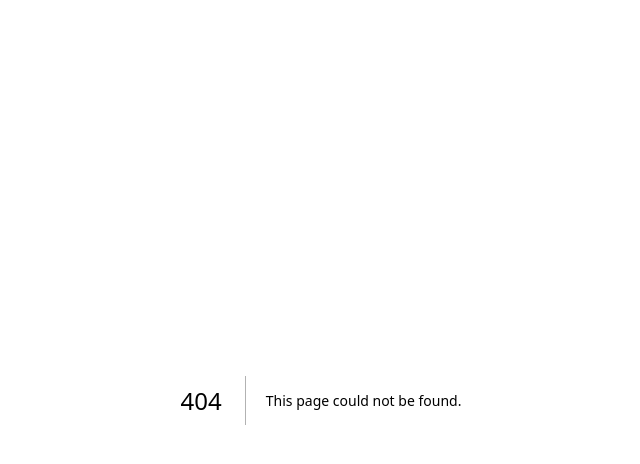
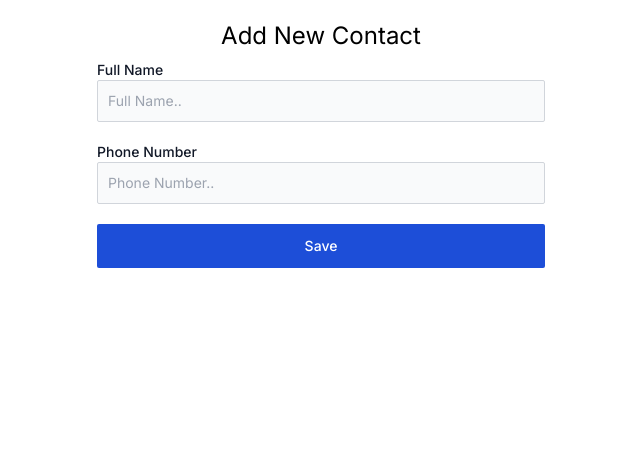
Before and after one commit to dzakwanIrfan/kontaku, a Next.js app: page /contacts/create in a window 1280 px wide. Before the commit this address had no page. Shown: the top 464 px of the page, without its empty margins (319-959 px from the left). Built offline with nearby package versions, Linux system fonts and the light colour scheme.

Commit message:
style: create-form

```diff
--- a/app/components/button.tsx
+++ b/app/components/button.tsx
@@ -1,5 +1,5 @@
 import Link from "next/link";
-import {IoAddSharp} from "react-icons/io5";
+import {IoAddSharp, IoPencil, IoTrashOutline} from "react-icons/io5";
 
 export const CreateButton = () => {
     return (
@@ -12,3 +12,24 @@ export const CreateButton = () => {
         </Link>
     );
 }
+
+export const EditButton = () => {
+    return (
+        <Link
+            href="/contacts/edit"
+            className="rounded-sm border p-1 hover:bg-gray-100"
+        >
+            <IoPencil size={20} />
+        </Link>
+    );
+}
+
+export const DeleteButton = () => {
+    return (
+        <button
+            className="rounded-sm border p-1 hover:bg-gray-100"
+        >
+            <IoTrashOutline size={20} />
+        </button>
+    );
+}
--- a/app/components/contact-table.tsx
+++ b/app/components/contact-table.tsx
@@ -1,5 +1,6 @@
 import { getContacts } from "@/lib/data";
 import { formatDate } from "@/lib/utils";
+import { EditButton, DeleteButton } from "./button";
 
 const ContactTable = async () => {
         const contacts = await getContacts();
@@ -21,7 +22,12 @@ const ContactTable = async () => {
                         <td className="py-3 px-6">{contact.name}</td>
                         <td className="py-3 px-6">{contact.phone}</td>
                         <td className="py-3 px-6">{formatDate(contact.createdAt.toString())}</td>
-                        <td></td>
+                        <td
+                            className="flex justify-center gap-1 py-3"
+                        >
+                            <EditButton />
+                            <DeleteButton />
+                        </td>
                     </tr>
                 ))}
             </tbody>
--- /dev/null
+++ b/app/components/create-form.tsx
@@ -0,0 +1,40 @@
+export const CreateForm = () => {
+    return (
+        <form action="">
+            <div className="mb-5">
+                <label
+                    htmlFor="name"
+                    className="block text-sm font-medium text-gray-900">
+                        Full Name
+                </label>
+                <input
+                    type="text"
+                    name="name"
+                    id="name"
+                    className="bg-gray-50 border border-gray-300 text-gray-900 text-sm rounded-sm focus:ring-blue-500 focus:border-blue-500 block w-full p-2.5"
+                    placeholder="Full Name.."
+                />
+            </div>
+            <div className="mb-5">
+                <label
+                    htmlFor="phone"
+                    className="block text-sm font-medium text-gray-900">
+                        Phone Number
+                </label>
+                <input
+                    type="text"
+                    name="phone"
+                    id="phone"
+                    className="bg-gray-50 border border-gray-300 text-gray-900 text-sm rounded-sm focus:ring-blue-500 focus:border-blue-500 block w-full p-2.5"
+                    placeholder="Phone Number.."
+                />
+            </div>
+            <button
+                type="submit"
+                className="text-white bg-blue-700 hover:bg-blue-800 font-medium rounded-sm text-sm w-full px-5 py-3 text-center"
+            >
+                Save
+            </button>
+        </form>
+    );
+}
--- /dev/null
+++ b/app/contacts/create/page.tsx
@@ -0,0 +1,13 @@
+import { CreateForm } from "@/app/components/create-form";
+
+const CreateContactPage = () => {
+    return (
+        <div className="container max-w-md mx-auto mt-5">
+            <h1 className="text-2xl text-center mb-2">Add New Contact</h1>
+            <CreateForm />
+        </div>
+
+    );
+}
+
+export default CreateContactPage;
```
Also changed, not shown: 1 other file (tests, documents, lock files or other folders).
